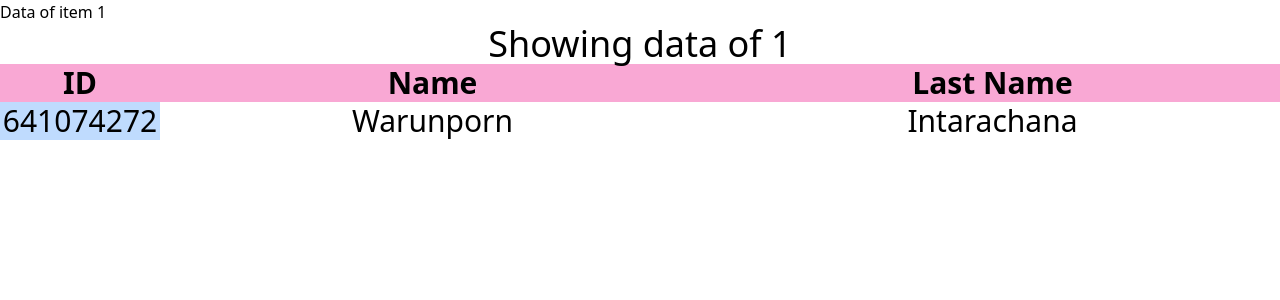
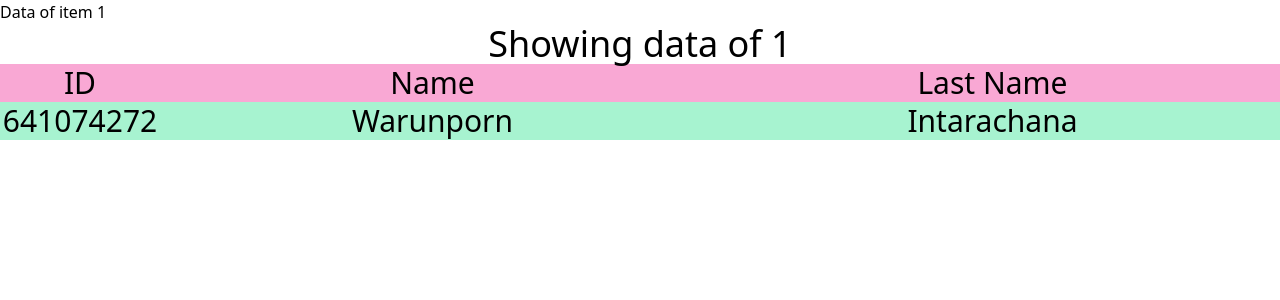
Before and after one commit to tankubopa777/Django_inclass, a Django app: page /ecommerce/item/1 in a window 1280 px wide. Shown: the top 300 px of the page. Run offline with Django 4.2, Linux system fonts and the light colour scheme; some libraries are stand-ins or nearby versions.

Commit message:
update css

```diff
--- a/ecommerce/templates/index.html
+++ b/ecommerce/templates/index.html
@@ -13,16 +13,16 @@
 <body>
     <div class="w-full h-full">
         <div class="flex justify-center items-center w-full">
-            <h1 class="text-center text-4xl w-full">Showing data of {{ item_id }} <h /1>
-                    <table class="  text-3xl w-full space-x-20 " <tr>
-                        <th class="bg-pink-300 w-40">ID </th>
-                        <th class="bg-pink-300 text-blue">Name </th>
-                        <th class="bg-pink-300">Last Name </th>
+            <h1 class="text-center text-4xl w-full font-thin">Showing data of {{ item_id }} <h /1>
+                    <table class=" font-thin  text-3xl w-full space-x-20 " <tr>
+                        <th class="bg-pink-300 w-40 font-thin">ID </th>
+                        <th class="bg-pink-300 text-blue font-thin">Name </th>
+                        <th class="bg-pink-300 font-thin">Last Name </th>
                         </tr>
                         <tr class="">
-                            <td class="bg-blue-200">641074272</td>
-                            <td>Warunporn</td>
-                            <td>Intarachana</td>
+                            <td class="bg-emerald-200">641074272</td>
+                            <td class="bg-emerald-200">Warunporn</td>
+                            <td class="bg-emerald-200">Intarachana</td>
                         </tr>
                     </table>
         </div>
```
